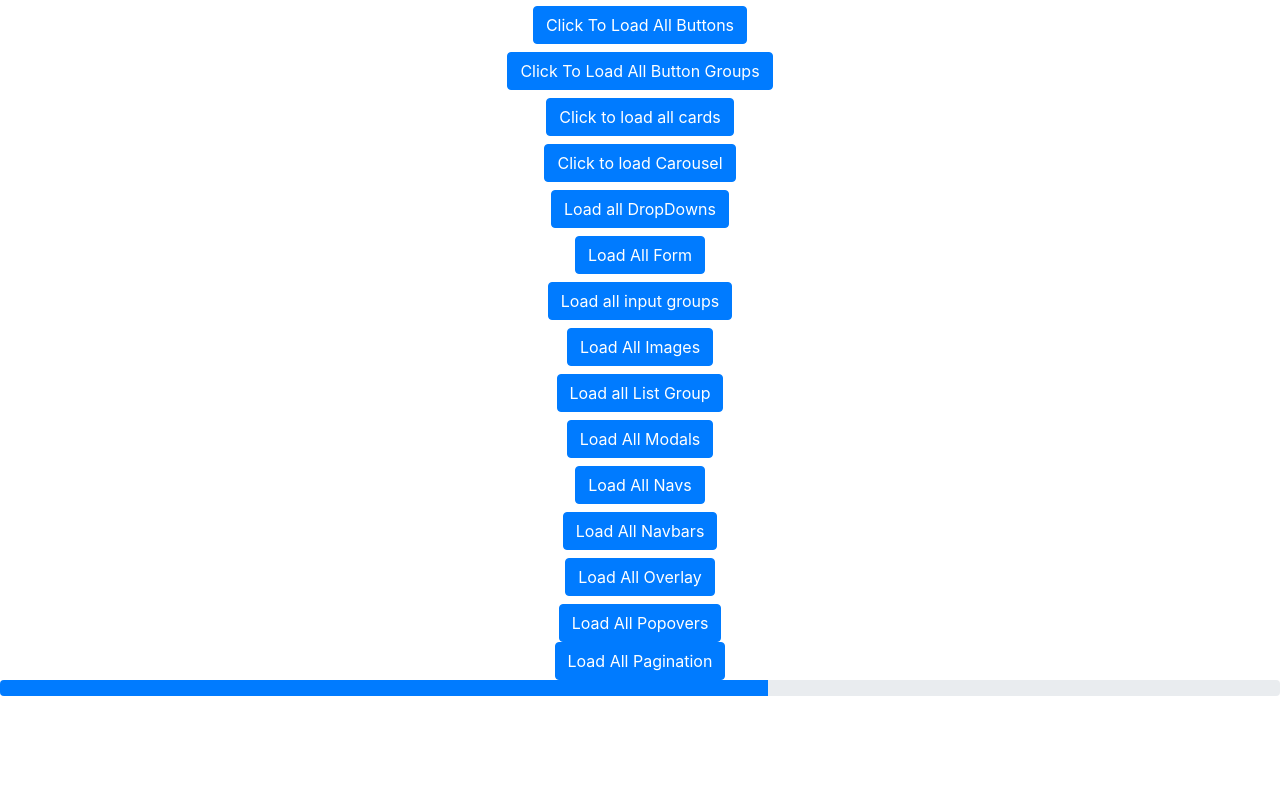
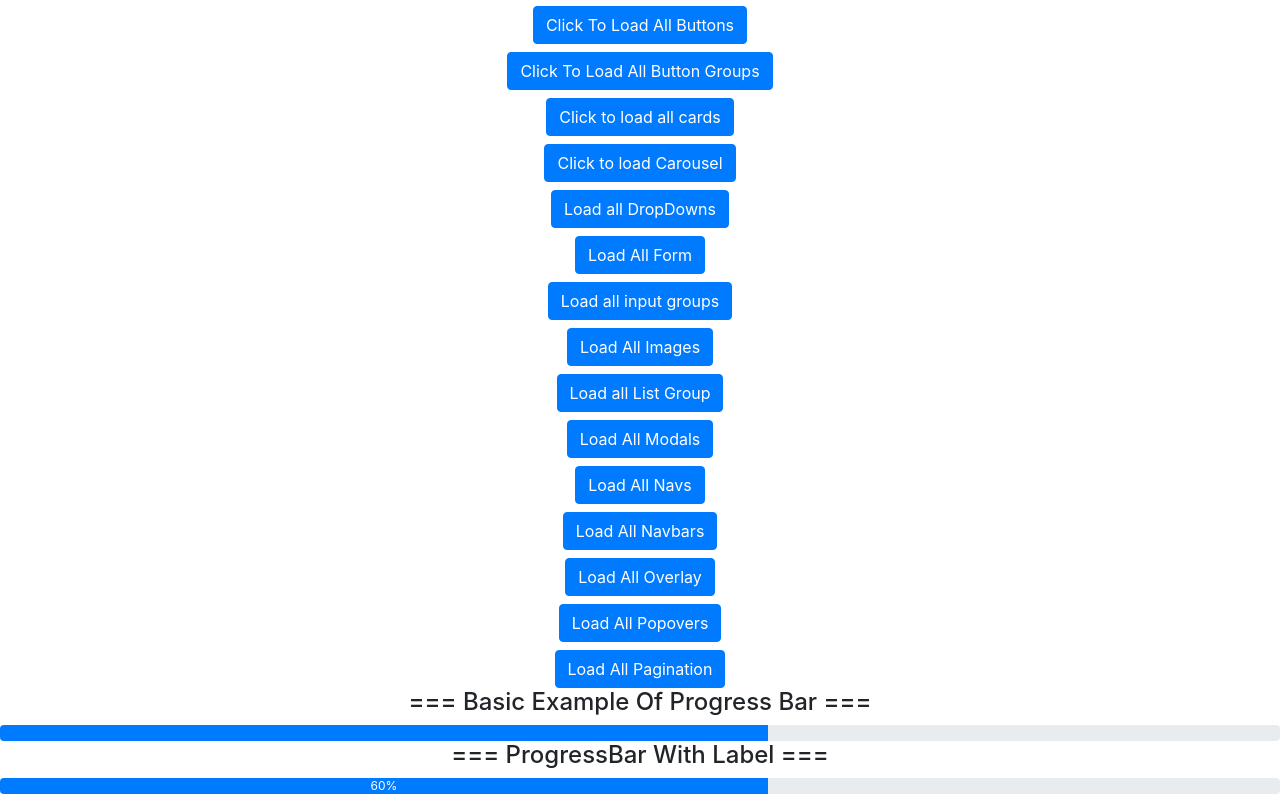
Before and after one commit to Khwajapasha/Boosrtrap-Practice, a React (Create React App) app: page / in a window 1280 px wide. Shown: the part 312-1106 px from the top of the page. Before the commit the page ends 1008 px from the top, so only its background shows below. Built offline with nearby package versions, Linux system fonts and the light colour scheme.

Commit message:
ProgressBar With Label (%)

```diff
--- a/src/Component/MainBodySection/PaginationComponent/AllPagination.jsx
+++ b/src/Component/MainBodySection/PaginationComponent/AllPagination.jsx
@@ -13,7 +13,7 @@ export const AllPagination = () => {
           <PaginationMoreOption />
         </div>
       )}
-      <div>
+      <div className="mt-2">
         <Button onClick={() => setShow(!show)}>Load All Pagination</Button>
       </div>
     </React.Fragment>
--- a/src/Component/MainBodySection/ProgressBarComponent/AllProgressBar.jsx
+++ b/src/Component/MainBodySection/ProgressBarComponent/AllProgressBar.jsx
@@ -1,10 +1,12 @@
 import React from "react";
 import { ProgressBarBasicExample } from "./ProgressBarBasicExample";
+import { ProgressBarWithLabel } from "./ProgressBarWithLabel";
 
 export const AllProgressBar = () => {
   return (
     <div>
       <ProgressBarBasicExample />
+      <ProgressBarWithLabel></ProgressBarWithLabel>
     </div>
   );
 };
--- a/src/Component/MainBodySection/ProgressBarComponent/ProgressBarBasicExample.jsx
+++ b/src/Component/MainBodySection/ProgressBarComponent/ProgressBarBasicExample.jsx
@@ -3,6 +3,7 @@ import { ProgressBar } from "react-bootstrap";
 export const ProgressBarBasicExample = () => {
   return (
     <div>
+      <h4>=== Basic Example Of Progress Bar ===</h4>
       <ProgressBar now={60} />
     </div>
   );
--- /dev/null
+++ b/src/Component/MainBodySection/ProgressBarComponent/ProgressBarWithLabel.jsx
@@ -0,0 +1,13 @@
+import React from "react";
+import { ProgressBar } from "react-bootstrap";
+export const ProgressBarWithLabel = () => {
+  const now = 60;
+
+  const progressInstance = <ProgressBar now={now} label={`${now}%`} />;
+  return (
+    <div>
+      <h4>=== ProgressBar With Label ===</h4>
+      {progressInstance}
+    </div>
+  );
+};
```
